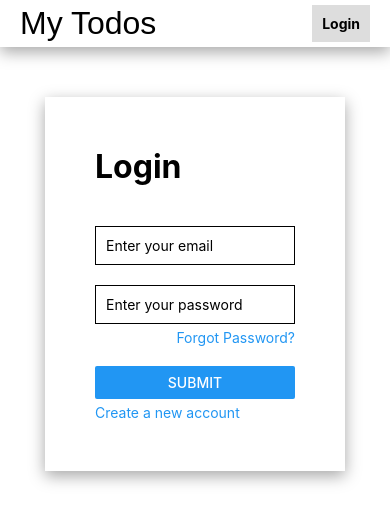
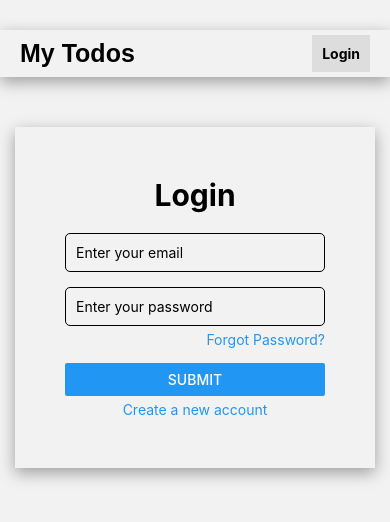
Before and after one commit to anubhav021996/MyTodos, a React Native app in the folder frontend/: screen / in a window 390 px wide. Before the commit this address led to /login. Shown: the top 522 px of the page. Built offline with nearby package versions, Linux system fonts and the light colour scheme.

Commit message:
Android Version

```diff
--- a/frontend/App.js
+++ b/frontend/App.js
@@ -1,16 +1,53 @@
-import { BrowserRouter } from "react-router-dom";
 import { Provider as ReduxProvider } from "react-redux";
-import { AllRoutes } from "./Components/AllRoutes";
+import { store } from "./Redux/store";
+import { NavigationContainer } from "@react-navigation/native";
+import { createNativeStackNavigator } from "@react-navigation/native-stack";
+import { Todo } from "./Screens/Todo";
+import { Email } from "./Screens/Authentications/Email";
+import { Login } from "./Screens/Authentications/Login";
+import { Signup } from "./Screens/Authentications/Signup";
+import { ForgotPassword } from "./Screens/Authentications/ForgotPassword";
+import { ResetPassword } from "./Screens/Authentications/ResetPassword";
 import { Navbar } from "./Components/Navbar";
-import { store } from "./Redux/store";
 
 export default function App() {
   return (
     <ReduxProvider store={store}>
-    <BrowserRouter>
-      <Navbar />
-      <AllRoutes />
-    </BrowserRouter>
+      <NavigationContainer
+        linking={{
+          config: {
+            screens: {
+              todo: "todo",
+              email: "email",
+              login: "login",
+              signup: "signup",
+              forgot: "forgot",
+              reset: "reset",
+            },
+          },
+        }}
+      >
+        <BaseStack_web />
+      </NavigationContainer>
     </ReduxProvider>
   );
 }
+
+const BaseStack_web = () => {
+  const Stack = createNativeStackNavigator();
+  return (
+    <Stack.Navigator
+      initialRouteName="todo"
+      screenOptions={{
+        header: (props) => <Navbar {...props} />,
+      }}
+    >
+      <Stack.Screen name="todo" component={Todo} />
+      <Stack.Screen name="email" component={Email} />
+      <Stack.Screen name="login" component={Login} />
+      <Stack.Screen name="signup" component={Signup} />
+      <Stack.Screen name="forgot" component={ForgotPassword} />
+      <Stack.Screen name="reset" component={ResetPassword} />
+    </Stack.Navigator>
+  );
+};
--- a/frontend/Components/AllRoutes.jsx
+++ /dev/null
@@ -1,20 +0,0 @@
-import { Route, Routes } from "react-router-dom";
-import { Email } from "../Screens/Authentications/Email";
-import { ForgotPassword } from "../Screens/Authentications/ForgotPassword";
-import { Login } from "../Screens/Authentications/Login";
-import { ResetPassword } from "../Screens/Authentications/ResetPassword";
-import { Signup } from "../Screens/Authentications/Signup";
-import { Todo } from "../Screens/Todo";
-
-export const AllRoutes = () => {
-  return (
-    <Routes>
-      <Route path="/" element={<Todo />} />
-      <Route path="/email" element={<Email />} />
-      <Route path="/login" element={<Login />} />
-      <Route path="/signup" element={<Signup />} />
-      <Route path="/forgot" element={<ForgotPassword />} />
-      <Route path="/reset" element={<ResetPassword />} />
-    </Routes>
-  );
-};
--- a/frontend/Components/Navbar.jsx
+++ b/frontend/Components/Navbar.jsx
@@ -1,12 +1,11 @@
 import { useEffect } from "react";
 import { StyleSheet, Text, TouchableOpacity, View } from "react-native";
-import { useNavigate } from "react-router-dom";
 import { useDispatch, useSelector } from "react-redux";
 import { addToken, addUser } from "../Redux/Auth/actionAuth";
 import AsyncStorage from "@react-native-async-storage/async-storage";
+import { wp } from "../Utilis/Scale";
 
-export const Navbar = () => {
-  const Navigate = useNavigate();
+export const Navbar = ({ navigation }) => {
   const Dispatch = useDispatch();
   const { token } = useSelector((store) => store);
 
@@ -14,10 +13,14 @@ export const Navbar = () => {
     if (token) Dispatch(addUser(token));
   }, [token]);
 
-  useEffect(async()=>{
-    let t= await AsyncStorage.getItem("token");
+  const getToken = async () => {
+    let t = await AsyncStorage.getItem("token");
     Dispatch(addToken(t));
-  },[]);
+  };
+
+  useEffect(() => {
+    getToken();
+  }, []);
 
   const handleLogout = async () => {
     Dispatch(addToken(null));
@@ -27,7 +30,7 @@ export const Navbar = () => {
 
   return (
     <View style={styles.nav}>
-      <Text style={styles.logo} onPress={() => Navigate("/")}>
+      <Text style={styles.logo} onPress={() => navigation.navigate("todo")}>
         My Todos
       </Text>
       {token ? (
@@ -37,7 +40,7 @@ export const Navbar = () => {
       ) : (
         <TouchableOpacity
           style={styles.button}
-          onPress={() => Navigate("/login")}
+          onPress={() => navigation.navigate("login")}
         >
           <Text style={styles.log}>Login</Text>
         </TouchableOpacity>
@@ -48,17 +51,18 @@ export const Navbar = () => {
 
 const styles = StyleSheet.create({
   nav: {
+    marginTop: wp(100) < 425 ? 30 : 0,
     flexDirection: "row",
     justifyContent: "space-between",
+    alignItems: "center",
     boxShadow: "rgba(0, 0, 0, 0.35) 0px 5px 15px",
-    paddingTop: 5,
-    paddingBottom: 5,
-    paddingLeft: 20,
-    paddingRight: 20,
+    paddingVertical: 5,
+    paddingHorizontal: 20,
   },
   logo: {
-    fontFamily: "fantasy",
-    fontSize: "xx-large",
+    fontFamily: "sans-serif",
+    fontSize: 25,
+    fontWeight: "bold",
     cursor: "pointer",
   },
   button: {
--- a/frontend/Components/TodoRow.jsx
+++ b/frontend/Components/TodoRow.jsx
@@ -34,7 +34,7 @@ const styles = StyleSheet.create({
   serial: {
     borderWidth: 1,
     padding: 10,
-    width: 57,
+    width: 58,
     textAlign: "center",
   },
   title: {
@@ -45,14 +45,14 @@ const styles = StyleSheet.create({
   status: {
     borderWidth: 1,
     padding: 10,
-    width: 95,
+    width: 91,
     textAlign: "center",
   },
   toggle: {
     fontWeight: "bold",
     borderWidth: 1,
     padding: 10,
-    width: 70,
+    width: 67,
     cursor: "pointer",
     textAlign: "center",
   },
--- a/frontend/Components/TodoTable.jsx
+++ b/frontend/Components/TodoTable.jsx
@@ -38,6 +38,7 @@ const styles = StyleSheet.create({
     fontWeight: "bold",
     borderWidth: 1,
     padding: 10,
+    width: 58,
   },
   titleHead: {
     fontWeight: "bold",
@@ -50,14 +51,14 @@ const styles = StyleSheet.create({
     fontWeight: "bold",
     borderWidth: 1,
     padding: 10,
-    width: 95,
+    width: 91,
     textAlign: "center",
   },
   toggleHead: {
     fontWeight: "bold",
     borderWidth: 1,
     padding: 10,
-    width: 70,
+    width: 67,
     textAlign: "center",
   },
   deleteHead: {
--- a/frontend/Screens/Authentications/Email.jsx
+++ b/frontend/Screens/Authentications/Email.jsx
@@ -1,12 +1,11 @@
 import axios from "axios";
 import { useState, useEffect } from "react";
 import { Alert, Button, StyleSheet, Text, TextInput, View } from "react-native";
-import { useNavigate } from "react-router-dom";
 import { wp } from "../../Utilis/Scale";
 import { BASE_URL } from "@env";
 import { useSelector } from "react-redux";
 
-export const Email = () => {
+export const Email = ({ navigation }) => {
   const [email, setEmail] = useState("");
   const [otp, setOtp] = useState("");
   const [otpRec, setOtpRec] = useState(false);
@@ -14,7 +13,6 @@ export const Email = () => {
   const [resend, setResend] = useState(false);
   const [otpSend, setOtpSend] = useState(false);
   const [time, setTime] = useState(60);
-  const Navigate = useNavigate();
   const { token } = useSelector((store) => store);
 
   const requestOtp = () => {
@@ -28,7 +26,6 @@ export const Email = () => {
       })
       .then((res) => {
         setOtpRec(true);
-        console.log(res.data);
 
         let id = setInterval(() => {
           setTime((t) => {
@@ -58,7 +55,10 @@ export const Email = () => {
         otp: otp,
       })
       .then((res) =>
-        Navigate("/signup", { state: { token: res.data, email: email } })
+        navigation.navigate("signup", {
+          token: `${res.data}`,
+          email: `${email}`,
+        })
       )
       .catch((e) => {
         if (e.response.data.errors)
@@ -71,7 +71,7 @@ export const Email = () => {
   };
 
   useEffect(() => {
-    if (token) return Navigate("/");
+    if (token) return navigation.navigate("todo");
   }, [token]);
 
   return (
@@ -96,7 +96,7 @@ export const Email = () => {
             style={styles.otp}
             placeholder="Enter OTP"
             keyboardType="numeric"
-            maxLength="4"
+            maxLength={4}
             onChangeText={(text) => setOtp(text)}
             disabled={otpSend}
           />
@@ -117,42 +117,43 @@ export const Email = () => {
 const styles = StyleSheet.create({
   container: {
     margin: "auto",
-    textAlign: "center",
     marginTop: 50,
-    gap: 20,
     boxShadow: "rgba(0, 0, 0, 0.35) 0px 5px 15px",
     padding: 50,
   },
   heading: {
-    fontSize: "xx-large",
+    fontSize: 30,
     fontWeight: "bold",
+    textAlign: "center",
     marginBottom: 20,
   },
   input: {
-    width: wp(100) < 425 ? 200 : 400,
+    width: wp(100) < 425 ? 260 : 400,
     borderWidth: 1,
+    borderRadius: 5,
     padding: 10,
-    margin: "auto",
+    marginBottom: 15,
   },
   otpBox: {
     marginTop: 20,
-    width: wp(100) < 425 ? 150 : 200,
+    width: wp(100) < 425 ? 260 : 200,
     margin: "auto",
-    gap: 10,
   },
   otp: {
-    width: wp(100) < 425 ? 150 : 200,
+    width: wp(100) < 425 ? 260 : 200,
     borderWidth: 1,
+    borderRadius: 5,
     padding: 10,
     margin: "auto",
+    marginBottom: 20,
   },
   resendTime: {
-    marginTop: -10,
-    fontSize: "smaller",
+    textAlign: "center",
+    marginBottom: 2,
   },
   resend: {
-    marginTop: -10,
-    fontSize: "smaller",
+    marginBottom: 2,
+    textAlign: "center",
     color: "#2196f3",
     cursor: "pointer",
   },
--- a/frontend/Screens/Authentications/ForgotPassword.jsx
+++ b/frontend/Screens/Authentications/ForgotPassword.jsx
@@ -1,12 +1,11 @@
 import axios from "axios";
 import { useState, useEffect } from "react";
 import { Alert, Button, StyleSheet, Text, TextInput, View } from "react-native";
-import { useNavigate } from "react-router-dom";
 import { wp } from "../../Utilis/Scale";
 import { BASE_URL } from "@env";
 import { useSelector } from "react-redux";
 
-export const ForgotPassword = () => {
+export const ForgotPassword = ({ navigation }) => {
   const [email, setEmail] = useState("");
   const [otp, setOtp] = useState("");
   const [otpRec, setOtpRec] = useState(false);
@@ -14,7 +13,6 @@ export const ForgotPassword = () => {
   const [resend, setResend] = useState(false);
   const [otpSend, setOtpSend] = useState(false);
   const [time, setTime] = useState(60);
-  const Navigate = useNavigate();
   const { token } = useSelector((store) => store);
 
   const requestOtp = () => {
@@ -28,7 +26,6 @@ export const ForgotPassword = () => {
       })
       .then((res) => {
         setOtpRec(true);
-        console.log(res.data);
 
         let id = setInterval(() => {
           setTime((t) => {
@@ -58,7 +55,10 @@ export const ForgotPassword = () => {
         otp: otp,
       })
       .then((res) =>
-        Navigate("/reset", { state: { token: res.data, email: email } })
+        navigation.navigate("reset", {
+          token: `${res.data}`,
+          email: `${email}`,
+        })
       )
       .catch((e) => {
         if (e.response.data.errors)
@@ -71,7 +71,7 @@ export const ForgotPassword = () => {
   };
 
   useEffect(() => {
-    if (token) return Navigate("/");
+    if (token) return navigation.navigate("todo");
   }, [token]);
 
   return (
@@ -96,7 +96,7 @@ export const ForgotPassword = () => {
             style={styles.otp}
             placeholder="Enter OTP"
             keyboardType="numeric"
-            maxLength="4"
+            maxLength={4}
             onChangeText={(text) => setOtp(text)}
             disabled={otpSend}
           />
@@ -117,42 +117,43 @@ export const ForgotPassword = () => {
 const styles = StyleSheet.create({
   container: {
     margin: "auto",
-    textAlign: "center",
     marginTop: 50,
-    gap: 20,
     boxShadow: "rgba(0, 0, 0, 0.35) 0px 5px 15px",
     padding: 50,
   },
   heading: {
-    fontSize: "xx-large",
+    fontSize: 30,
     fontWeight: "bold",
+    textAlign: "center",
     marginBottom: 20,
   },
   input: {
-    width: wp(100) < 425 ? 200 : 400,
+    width: wp(100) < 425 ? 260 : 400,
     borderWidth: 1,
+    borderRadius: 5,
     padding: 10,
-    margin: "auto",
+    marginBottom: 15,
   },
   otpBox: {
     marginTop: 20,
-    width: wp(100) < 425 ? 150 : 200,
+    width: wp(100) < 425 ? 260 : 200,
     margin: "auto",
-    gap: 10,
   },
   otp: {
-    width: wp(100) < 425 ? 150 : 200,
+    width: wp(100) < 425 ? 260 : 200,
     borderWidth: 1,
+    borderRadius: 5,
     padding: 10,
     margin: "auto",
+    marginBottom: 20,
   },
   resendTime: {
-    marginTop: -10,
-    fontSize: "smaller",
+    textAlign: "center",
+    marginBottom: 2,
   },
   resend: {
-    marginTop: -10,
-    fontSize: "smaller",
+    marginBottom: 2,
+    textAlign: "center",
     color: "#2196f3",
     cursor: "pointer",
   },
--- a/frontend/Screens/Authentications/Login.jsx
+++ b/frontend/Screens/Authentications/Login.jsx
@@ -1,6 +1,5 @@
 import { useState, useEffect } from "react";
 import { Alert, Button, StyleSheet, Text, TextInput, View } from "react-native";
-import { useNavigate } from "react-router-dom";
 import { wp } from "../../Utilis/Scale";
 import { BASE_URL } from "@env";
 import axios from "axios";
@@ -13,10 +12,9 @@ const initialData = {
   password: "",
 };
 
-export const Login = () => {
+export const Login = ({ navigation }) => {
   const [data, setData] = useState(initialData);
   const [isupload, setIsUpload] = useState(false);
-  const Navigate = useNavigate();
   const Dispatch = useDispatch();
   const { token } = useSelector((store) => store);
 
@@ -29,7 +27,7 @@ export const Login = () => {
       .then(async (res) => {
         Dispatch(addToken(res.data.token));
         await AsyncStorage.setItem("token", res.data.token);
-        Navigate("/");
+        navigation.navigate("todo");
       })
       .catch((e) => {
         if (e.response.data.errors)
@@ -42,7 +40,7 @@ export const Login = () => {
   };
 
   useEffect(() => {
-    if (token) return Navigate("/");
+    if (token) return navigation.navigate("todo");
   }, [token]);
 
   return (
@@ -60,11 +58,11 @@ export const Login = () => {
         placeholder="Enter your password"
         onChangeText={(text) => handleChange(text, "password")}
       />
-      <Text style={styles.forgot} onPress={() => Navigate("/forgot")}>
+      <Text style={styles.forgot} onPress={() => navigation.navigate("forgot")}>
         Forgot Password?
       </Text>
       <Button title="Submit" disabled={isupload} onPress={handleSubmit} />
-      <Text style={styles.new} onPress={() => Navigate("/email")}>
+      <Text style={styles.new} onPress={() => navigation.navigate("email")}>
         Create a new account
       </Text>
     </View>
@@ -74,32 +72,34 @@ export const Login = () => {
 const styles = StyleSheet.create({
   container: {
     margin: "auto",
-    textAlign: "center",
     marginTop: 50,
-    gap: 20,
     boxShadow: "rgba(0, 0, 0, 0.35) 0px 5px 15px",
     padding: 50,
   },
   heading: {
-    fontSize: "xx-large",
+    fontSize: 30,
     fontWeight: "bold",
+    textAlign: "center",
     marginBottom: 20,
   },
   input: {
-    width: wp(100) < 425 ? 200 : 400,
+    width: wp(100) < 425 ? 260 : 400,
     borderWidth: 1,
+    borderRadius: 5,
     padding: 10,
-    margin: "auto",
+    marginBottom: 15,
   },
   new: {
     color: "#2196f3",
     cursor: "pointer",
-    marginTop: -15,
+    textAlign: "center",
+    marginTop: 5,
   },
   forgot: {
     color: "#2196f3",
     cursor: "pointer",
     textAlign: "right",
-    marginTop: -15,
+    marginTop: -10,
+    marginBottom: 15,
   },
 });
--- a/frontend/Screens/Authentications/ResetPassword.jsx
+++ b/frontend/Screens/Authentications/ResetPassword.jsx
@@ -1,6 +1,5 @@
 import { useState, useEffect } from "react";
 import { Alert, Button, StyleSheet, Text, TextInput, View } from "react-native";
-import { useLocation, useNavigate } from "react-router-dom";
 import { wp } from "../../Utilis/Scale";
 import { BASE_URL } from "@env";
 import axios from "axios";
@@ -8,12 +7,10 @@ import { useDispatch, useSelector } from "react-redux";
 import { addToken } from "../../Redux/Auth/actionAuth";
 import AsyncStorage from "@react-native-async-storage/async-storage";
 
-export const ResetPassword = () => {
-  const { state } = useLocation();
+export const ResetPassword = ({ route, navigation }) => {
   const [password, setPassword] = useState("");
   const [isUpload, setIsUpload] = useState(false);
   const Dispatch = useDispatch();
-  const Navigate = useNavigate();
   const { token } = useSelector((store) => store);
 
   const handleSubmit = () => {
@@ -24,14 +21,14 @@ export const ResetPassword = () => {
         { password },
         {
           headers: {
-            Authorization: "Bearer " + state.token,
+            Authorization: "Bearer " + route.params.token,
           },
         }
       )
       .then(async (res) => {
         Dispatch(addToken(res.data.token));
         await AsyncStorage.setItem("token", res.data.token);
-        Navigate("/");
+        navigation.navigate("todo");
       })
       .catch((e) => {
         if (e.response.data.errors)
@@ -44,13 +41,13 @@ export const ResetPassword = () => {
   };
 
   useEffect(() => {
-    if (token) return Navigate("/");
+    if (token) return navigation.navigate("todo");
   }, [token]);
 
   return (
     <View style={styles.container}>
       <Text style={styles.heading}>Reset Password</Text>
-      <TextInput style={styles.input} value={state.email} disabled />
+      <TextInput style={styles.input} value={route.params.email} disabled />
       <TextInput
         style={styles.input}
         secureTextEntry
@@ -65,21 +62,21 @@ export const ResetPassword = () => {
 const styles = StyleSheet.create({
   container: {
     margin: "auto",
-    textAlign: "center",
     marginTop: 50,
-    gap: 20,
     boxShadow: "rgba(0, 0, 0, 0.35) 0px 5px 15px",
     padding: 50,
   },
   heading: {
-    fontSize: "xx-large",
+    fontSize: 30,
     fontWeight: "bold",
+    textAlign: "center",
     marginBottom: 20,
   },
   input: {
-    width: wp(100) < 425 ? 200 : 400,
+    width: wp(100) < 425 ? 260 : 400,
     borderWidth: 1,
+    borderRadius: 5,
     padding: 10,
-    margin: "auto",
+    marginBottom: 15,
   },
 });
--- a/frontend/Screens/Authentications/Signup.jsx
+++ b/frontend/Screens/Authentications/Signup.jsx
@@ -1,6 +1,5 @@
 import { useState, useEffect } from "react";
 import { View, Text, StyleSheet, TextInput, Button, Alert } from "react-native";
-import { useLocation } from "react-router-dom";
 import { wp } from "../../Utilis/Scale";
 import { BASE_URL } from "@env";
 import axios from "axios";
@@ -13,8 +12,7 @@ const initialData = {
   password: "",
 };
 
-export const Signup = () => {
-  const { state } = useLocation();
+export const Signup = ({ route, navigation }) => {
   const [data, setData] = useState(initialData);
   const [isupload, setisupload] = useState(false);
   const Dispatch = useDispatch();
@@ -27,13 +25,13 @@ export const Signup = () => {
     axios
       .post(`${BASE_URL}/user`, data, {
         headers: {
-          Authorization: "Bearer " + state.token,
+          Authorization: "Bearer " + route.params.token,
         },
       })
       .then(async (res) => {
         Dispatch(addToken(res.data.token));
         await AsyncStorage.setItem("token", res.data.token);
-        Navigate("/");
+        navigation.navigate("/");
       })
       .catch((e) => {
         if (e.response.data.errors)
@@ -46,7 +44,7 @@ export const Signup = () => {
   };
 
   useEffect(() => {
-    if (token) return Navigate("/");
+    if (token) return navigation.navigate("/");
   }, [token]);
 
   return (
@@ -57,7 +55,7 @@ export const Signup = () => {
         placeholder="Enter your name"
         onChangeText={(text) => handleChange(text, "name")}
       />
-      <TextInput style={styles.input} disabled value={state.email} />
+      <TextInput style={styles.input} disabled value={route.params.email} />
       <TextInput
         style={styles.input}
         secureTextEntry
@@ -72,21 +70,21 @@ export const Signup = () => {
 const styles = StyleSheet.create({
   container: {
     margin: "auto",
-    textAlign: "center",
     marginTop: 50,
-    gap: 20,
     boxShadow: "rgba(0, 0, 0, 0.35) 0px 5px 15px",
     padding: 50,
   },
   heading: {
-    fontSize: "xx-large",
+    fontSize: 30,
     fontWeight: "bold",
+    textAlign: "center",
     marginBottom: 20,
   },
   input: {
-    width: wp(100) < 425 ? 200 : 400,
+    width: wp(100) < 425 ? 260 : 400,
     borderWidth: 1,
+    borderRadius: 5,
     padding: 10,
-    margin: "auto",
+    marginBottom: 15,
   },
 });
--- a/frontend/Screens/Todo.jsx
+++ b/frontend/Screens/Todo.jsx
@@ -2,18 +2,16 @@ import axios from "axios";
 import { useEffect, useState } from "react";
 import { Alert, Button, StyleSheet, Text, TextInput, View } from "react-native";
 import { useSelector } from "react-redux";
-import { useNavigate } from "react-router-dom";
 import { wp } from "../Utilis/Scale";
 import { BASE_URL } from "@env";
 import { TodoTable } from "../Components/TodoTable";
 
-export const Todo = () => {
+export const Todo = ({ navigation }) => {
   const { token, user } = useSelector((store) => store);
   const [todos, setTodos] = useState([]);
   const [isUpload, setIsUpload] = useState(false);
   const [loading, setLoading] = useState(false);
   const [title, setTitle] = useState("");
-  const Navigate = useNavigate();
 
   const handleAdd = () => {
     setIsUpload(true);
@@ -77,7 +75,7 @@ export const Todo = () => {
   };
 
   useEffect(() => {
-    if (!token) return Navigate("/login");
+    if (!token) return navigation.navigate("login");
     getTodos();
   }, [token]);
 
@@ -116,33 +114,32 @@ export const Todo = () => {
 
 const styles = StyleSheet.create({
   heading: {
-    fontSize: "larger",
     fontWeight: "bold",
     marginBottom: 20,
-    margin: "auto",
+    textAlign: "center",
     marginTop: 20,
   },
   add: {
     flexDirection: "row",
-    gap: 10,
-    margin: "auto",
+    alignSelf: "center",
   },
   input: {
     width: wp(100) < 425 ? 200 : 400,
     borderWidth: 1,
-    padding: 10,
+    borderRadius: 5,
+    paddingHorizontal: 10,
+    marginRight: 10,
   },
   notask: {
-    fontSize: "xx-large",
+    fontSize: 30,
     fontWeight: "bold",
-    margin: "auto",
     marginTop: 100,
-    opacity: "0.5",
+    textAlign: "center",
   },
   loading: {
-    fontSize: "larger",
+    fontSize: 20,
     fontWeight: "bold",
-    margin: "auto",
+    textAlign: "center",
     marginTop: 50,
   },
 });
--- a/frontend/package.json
+++ b/frontend/package.json
@@ -10,15 +10,18 @@
   },
   "dependencies": {
     "@react-native-async-storage/async-storage": "^1.17.11",
+    "@react-navigation/native": "^6.1.1",
+    "@react-navigation/native-stack": "^6.9.7",
     "axios": "^1.2.2",
     "expo": "~47.0.9",
     "expo-status-bar": "^1.4.2",
     "react": "18.1.0",
     "react-native": "0.70.5",
     "react-native-dotenv": "^3.4.6",
+    "react-native-safe-area-context": "4.4.1",
+    "react-native-screens": "~3.18.0",
     "react-native-web": "~0.18.7",
     "react-redux": "^8.0.5",
-    "react-router-dom": "^6.6.1",
     "redux": "^4.2.0",
     "redux-thunk": "^2.4.2"
   },
```
Also changed, not shown: 1 other file (tests, documents, lock files or other folders).
